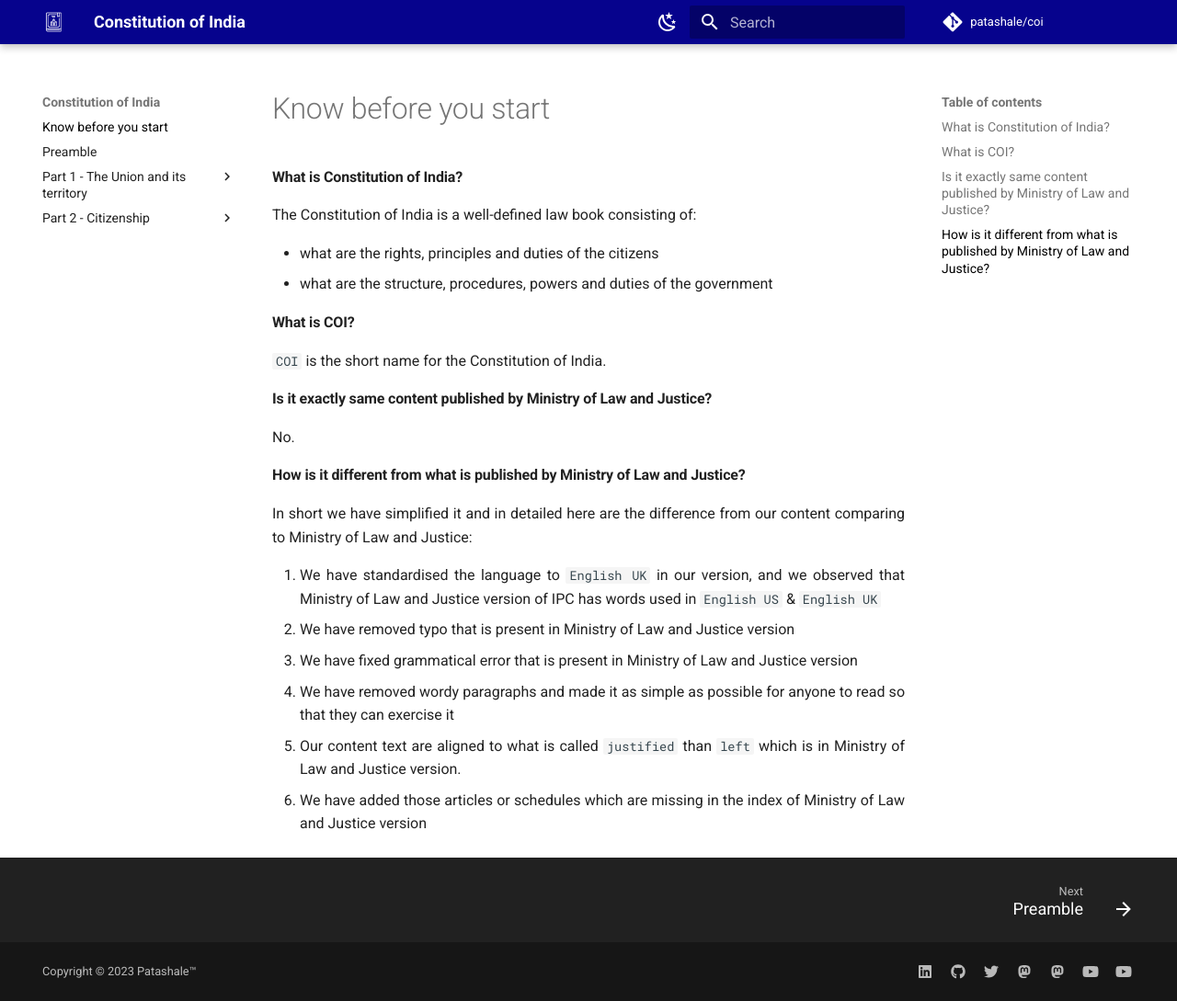
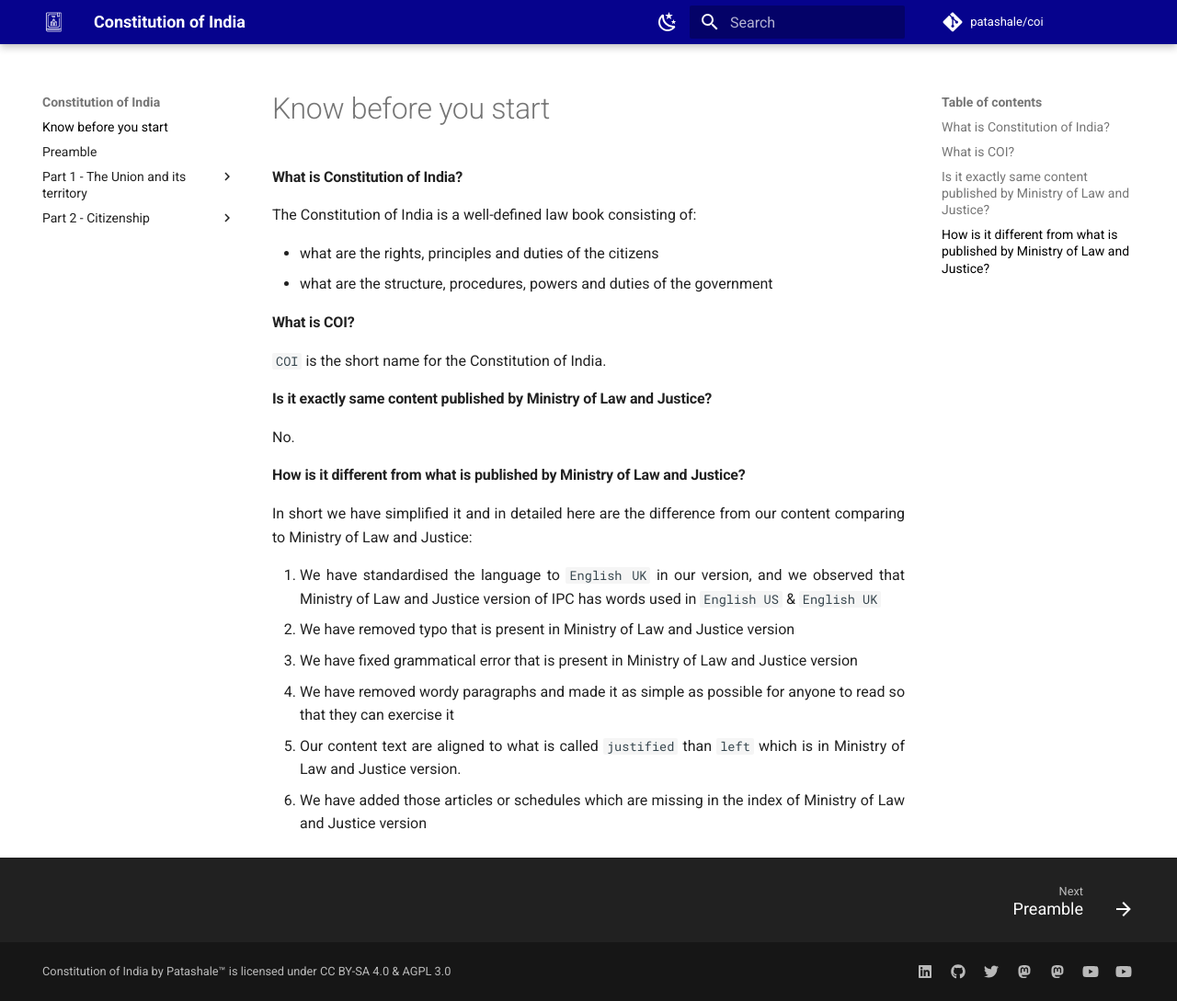
Before and after one commit to patashale/coi, an MkDocs documentation site: the page built from docs/index.md, in a window 1280 px wide and 1089 px high. Shown: the whole window at 92% size. Built offline with MkDocs 1.6.1 and Material for MkDocs 9.7.7, drawn with Linux system fonts in a browser that asks for light colours; comment, search, counter and statistics services are not loaded.

Commit message:
update copyright configuration
Signed-off-by: Pranam <pranam@patashale.in>

```diff
--- a/mkdocs.yml
+++ b/mkdocs.yml
@@ -77,4 +77,4 @@ nav:
     - Article 10: en/10.md
     - Article 11: en/11.md
 
-copyright: Copyright &copy; 2023 Patashale™
+copyright: <a property="dct:title" rel="cc:attributionURL" href="https://www.patashale.in/coi">Constitution of India</a> by <a rel="cc:attributionURL dct:creator" property="cc:attributionName" href="https://www.github.com/patashale">Patashale™</a> is licensed under <a href="https://creativecommons.org/licenses/by-sa/4.0/?ref=chooser-v1" target="_blank" rel="license noopener noreferrer" style="display:inline-block;">CC BY-SA 4.0</a> & <a href="https://www.gnu.org/licenses/agpl-3.0" target="_blank" rel="license noopener noreferrer" style="display:inline-block;">AGPL 3.0</a>
```
